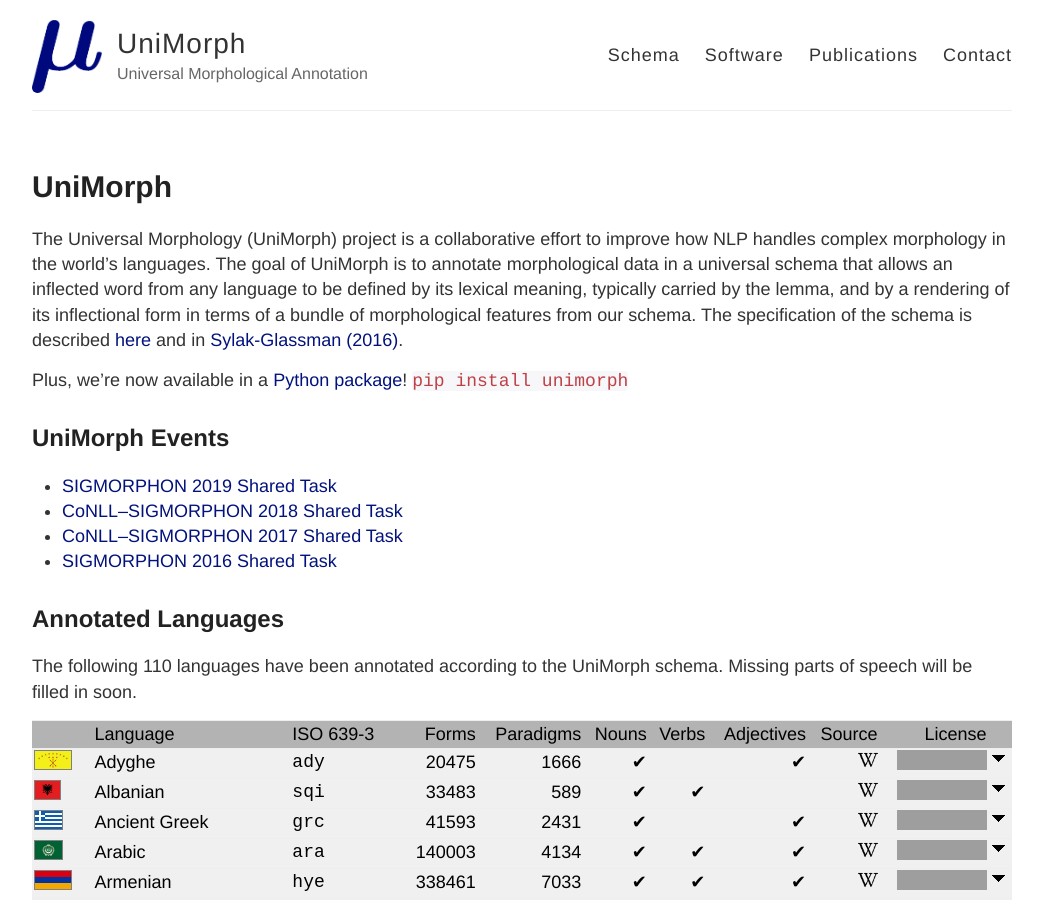
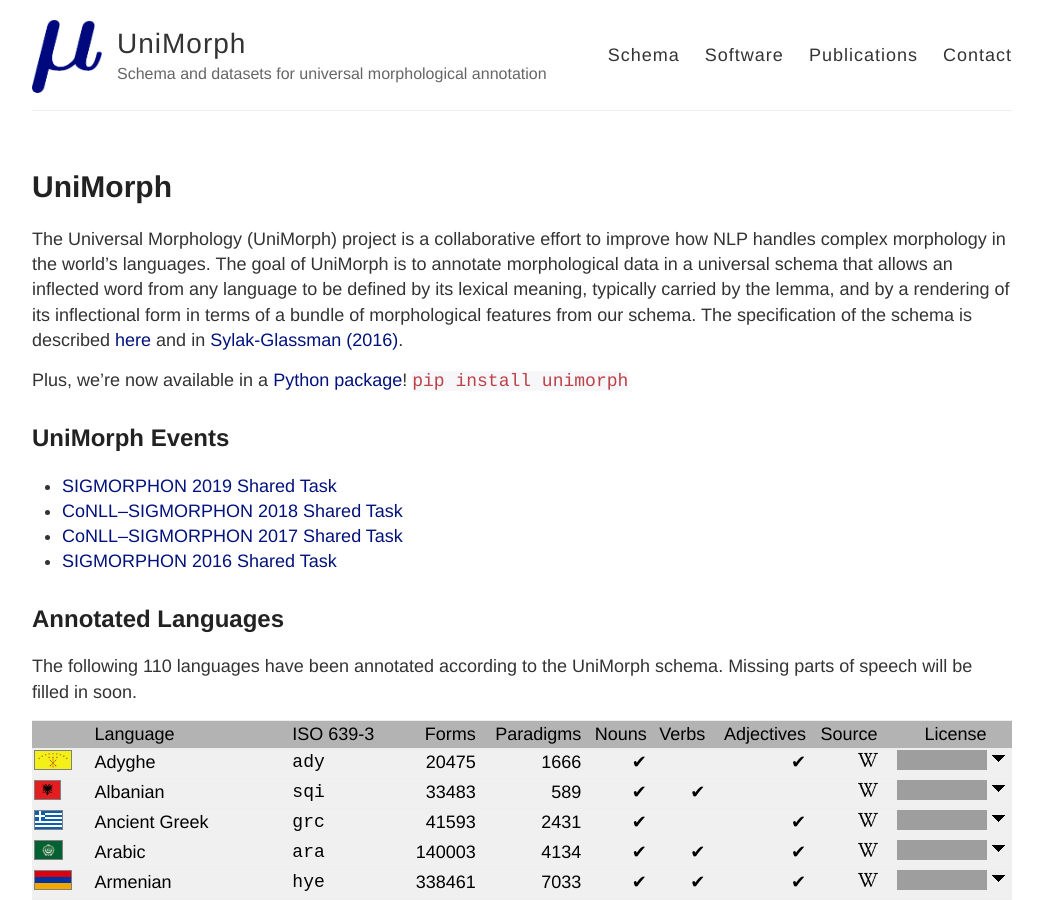
Before and after one commit to unimorph/unimorph.github.io, a Jekyll site: the page built from index.md, in a window 1280 px wide and 900 px high, cut to the strip 0-900 px from the top of the window. Shown: the whole strip, without its empty margins (118-1161 px from the left). Built offline with Jekyll 4.4.1, drawn with Linux system fonts in a browser that asks for light colours; nearby versions of some CDN libraries; grey boxes are pictures that could not be loaded.

Commit message:
Update _config.yml

```diff
--- a/_config.yml
+++ b/_config.yml
@@ -1,7 +1,7 @@
 
 name: UniMorph
 
-description: Universal Morphological Annotation
+description: Schema and datasets for universal morphological annotation
 
 url: https://unimorph.github.io
 baseurl: ""
```
